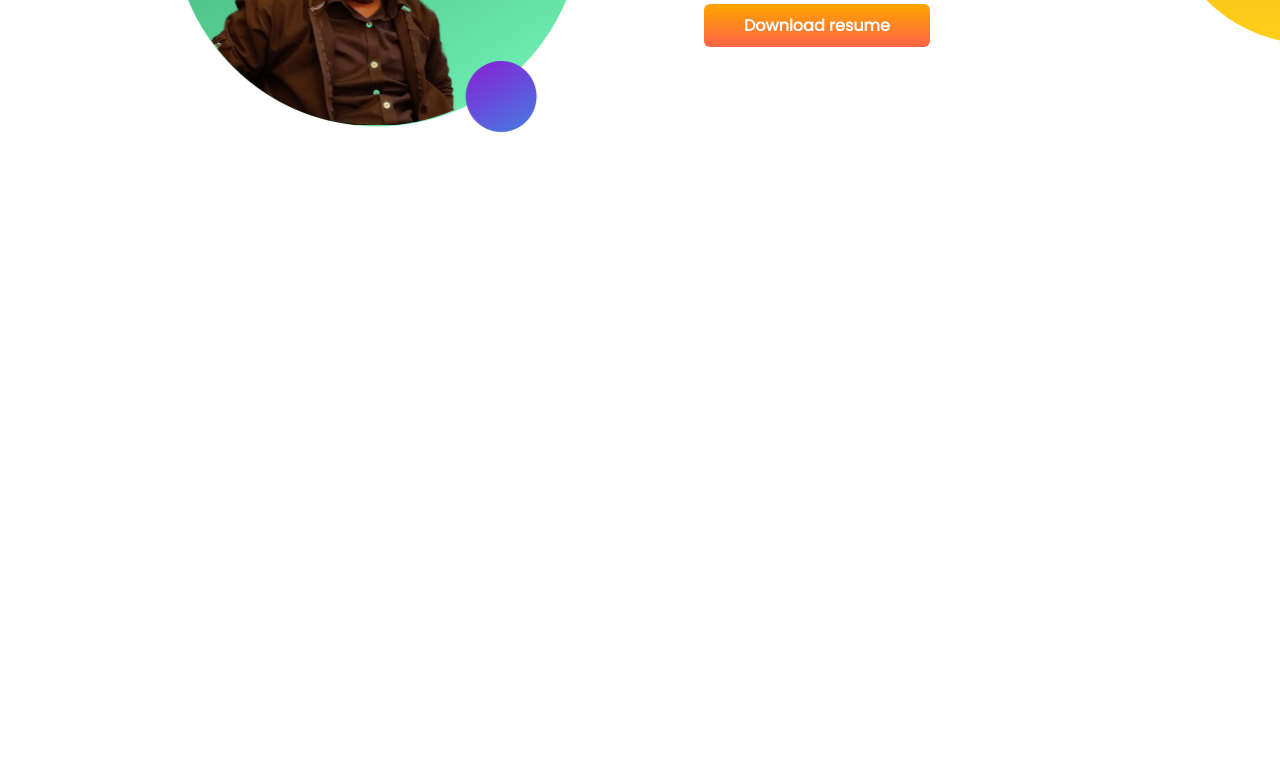
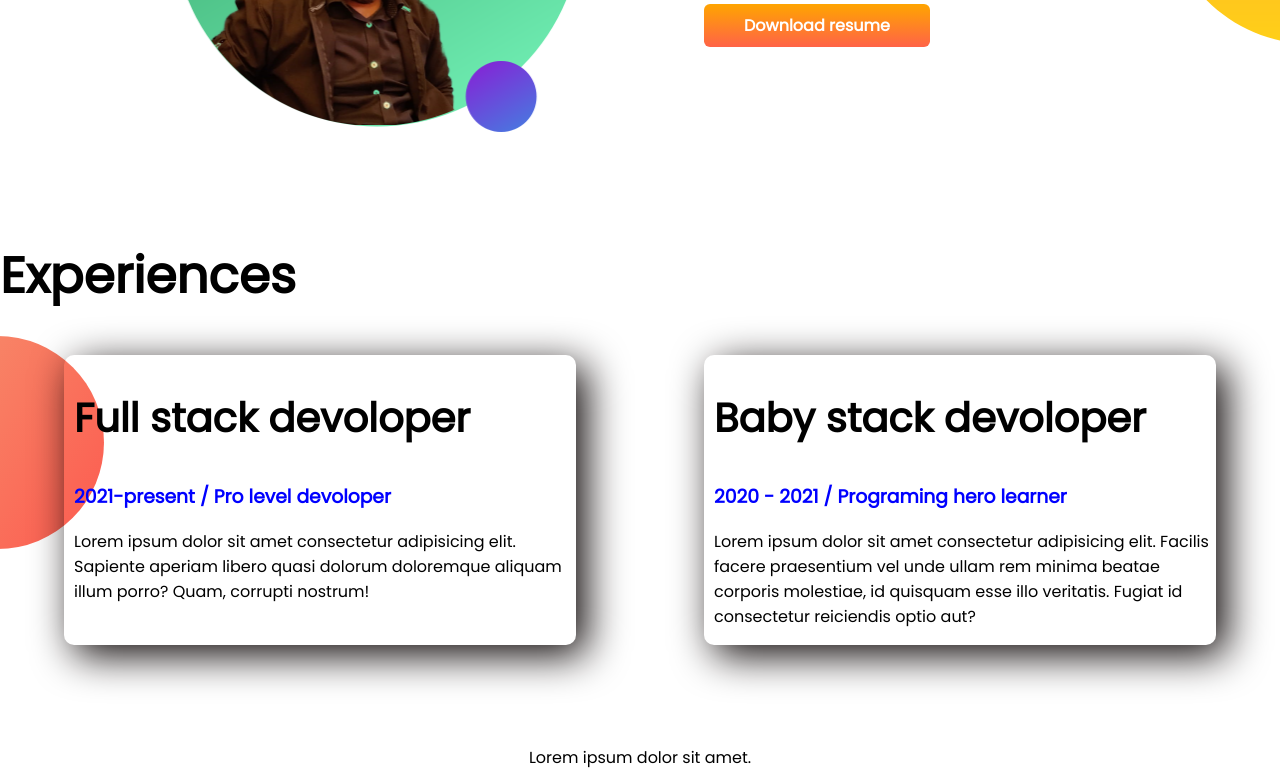
Before and after one commit to shaim-sagor/simple-portfolio, a plain HTML site: page index.html in a window 1280 px wide. Shown: the part 975-1745 px from the top of the page. Before the commit the page ends 1214 px from the top, so only its background shows below. Drawn offline with Linux system fonts and the light colour scheme.

Commit message:
footer and othes commit

```diff
--- a/index.html
+++ b/index.html
@@ -13,7 +13,7 @@
 </head>
 
 <body>
-    <section class="top-banner">
+    <section class="top-banner flexible-container">
         <div class="half-width">
             <h1>Welcome to</h1>
             <h1><span class="name-colour">Shaim Sagor's</span> World!</h1>
@@ -32,7 +32,7 @@
 
     </section>
 
-    <section class="dream-big">
+    <section class="dream-big flexible-container">
         <div class="half-width">
             <img src="images/profile 2.png" alt="">
         </div>
@@ -47,6 +47,31 @@
                 href="https://www.linkedin.com/in/shaim-mahfuz-sagor-107767170/">Download resume</a>
         </div>
     </section>
+
+    <section class="experience-area">
+        <h1> Experiences</h1>
+
+        <div class="flexible-container">
+            <div id="full-stack-margin" class="experience-item">
+                <h2>Full stack devoloper</h2>
+                <h3 class="name-colour">2021-present / Pro level devoloper</h3>
+                <p>Lorem ipsum dolor sit amet consectetur adipisicing elit. Sapiente aperiam libero quasi dolorum
+                    doloremque
+                    aliquam illum porro? Quam, corrupti nostrum!
+                </p>
+            </div>
+
+            <div id="baby-stack-margin" class="experience-item">
+                <h2>Baby stack devoloper </h2>
+                <h3 class="name-colour">2020 - 2021 / Programing hero learner</h3>
+                <p>Lorem ipsum dolor sit amet consectetur adipisicing elit. Facilis facere praesentium vel unde ullam
+                    rem
+                    minima beatae corporis molestiae, id quisquam esse illo veritatis. Fugiat id consectetur reiciendis
+                    optio aut?</p>
+            </div>
+        </div>
+    </section>
+    <footer>Lorem ipsum dolor sit amet.</footer>
 </body>
 
 </html>
--- a/style.css
+++ b/style.css
@@ -5,10 +5,13 @@ body{
 h1{
     font-size: 50px;
 }
+h2{
+    font-size: 40px;
+}
 .name-colour{
     color: blue;
 }
-section{
+.flexible-container{
     display: flex;
     margin-bottom: 100px;
 }
@@ -37,3 +40,32 @@ section{
     background-repeat: no-repeat;
     background-position: right;
 }
+.experience-area{
+    background-image: url(images/exp-bg.png);
+    background-repeat: no-repeat;
+    background-position: left;
+}
+.experience-item{
+    width: 40%;
+    margin-left: 5%;
+    margin-right: 5%;
+    padding-left: 10px;
+    border-radius: 10px;
+    box-shadow: 10px 10px 40px rgb(12, 6, 6);
+
+}
+
+#full-stack-margin{
+    margin-left: 7px solid;
+    border-image: linear-gradient(blue, cyan);
+    border-image-slice: 1;
+}
+
+#baby-stack-margin{
+    margin-left: 7px solid;
+    border-image: linear-gradient(orange, tomato);
+    border-image-slice: 1;
+}
+footer{
+    text-align: center;
+}
```
